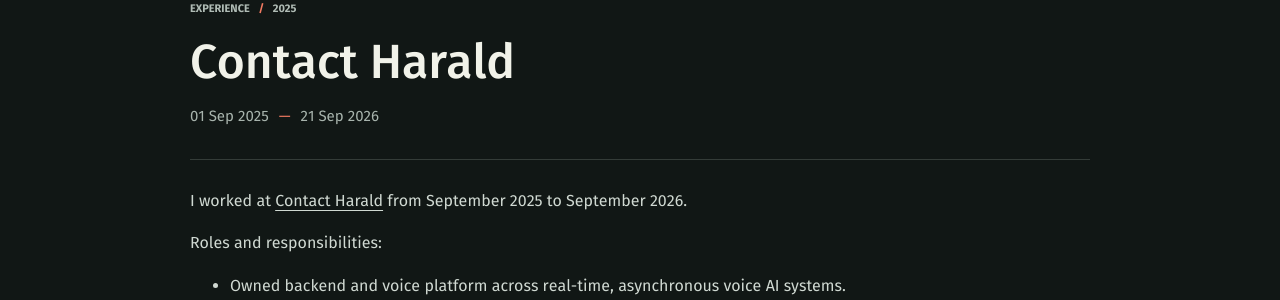
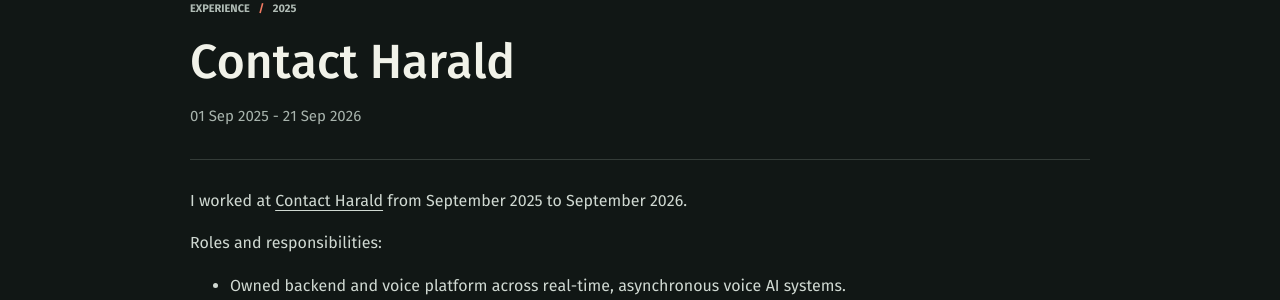
Before and after one commit to jordyjwilliams/jordyjwilliams.github.io, a Jekyll site: the page built from _posts/2025-09-01-contactHarald.md, in a window 1280 px wide. Shown: the part 148-448 px from the top of the page. Built offline with Jekyll 4.4.1, drawn with Linux system fonts in a browser that asks for light colours.

Commit message:
feat: fix

```diff
--- a/_layouts/post-list.html
+++ b/_layouts/post-list.html
@@ -13,7 +13,7 @@ layout: default
             <article class="experience-row">
                 <p class="experience-row__date">
                     {% if post.start_date %}{{ post.start_date | date: "%b %Y" }}{% endif %}
-                    {% if post.end_date and post.end_date != "" %}<span>-</span>{{ post.end_date | date: "%b %Y" }}{% elsif post.start_date %}<span>-</span>Present{% endif %}
+                    {% if post.end_date and post.end_date != "" %} - {{ post.end_date | date: "%b %Y" }}{% elsif post.start_date %} - Present{% endif %}
                 </p>
                 <div class="experience-row__body">
                     <h2>{% if post.image %}<img class="experience-row__logo" src="{{ post.image | relative_url }}" alt="" width="42" height="42" loading="lazy">{% endif %}<a href="{{ post.url | relative_url }}">{{ post.title }}</a></h2>
--- a/_layouts/post.html
+++ b/_layouts/post.html
@@ -3,12 +3,12 @@ layout: default
 ---
 <article class="content-page section-wrap">
   <header class="content-page__heading">
-    <p class="eyebrow">{% if page.project %}PROJECT{% else %}EXPERIENCE{% endif %} <span>/</span> {{ page.start_date | date: "%Y" }}</p>
+    <p class="eyebrow{% unless page.project %} eyebrow--accent-slash{% endunless %}">{% if page.project %}PROJECT{% else %}EXPERIENCE{% endif %} <span>/</span> {{ page.start_date | date: "%Y" }}</p>
     <h1>{{ page.title }}</h1>
     {% if page.work_month %}
       <p class="date-range">{{ page.work_month }}</p>
     {% elsif page.start_date %}
-      <p class="date-range">{{ page.start_date | date: "%d %b %Y" }} <span>—</span> {% if page.end_date and page.end_date != "" %}{{ page.end_date | date: "%d %b %Y" }}{% else %}Present{% endif %}</p>
+      <p class="date-range">{{ page.start_date | date: "%d %b %Y" }} - {% if page.end_date and page.end_date != "" %}{{ page.end_date | date: "%d %b %Y" }}{% else %}Present{% endif %}</p>
     {% endif %}
   </header>
   <div class="prose">{{ content }}</div>
```
